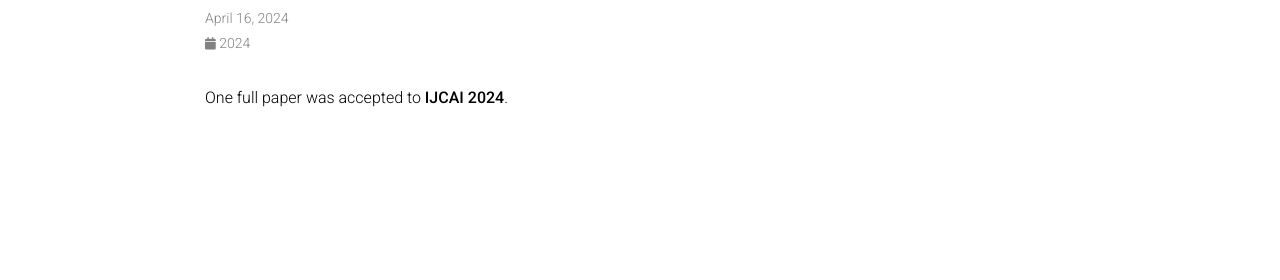
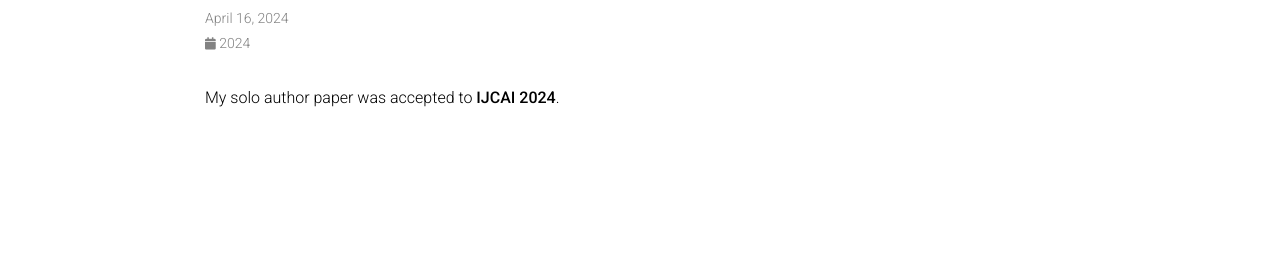
Before and after one commit to chenxiunt/chenxiunt.github.io, a Jekyll site: the page built from _news/announcement_20240416_IJCAI.md, in a window 1280 px wide. Shown: the part 153-433 px from the top of the page. Built offline with Jekyll 4.4.1, drawn with Linux system fonts in a browser that asks for light colours; comment, search, counter and statistics services are not loaded; a style sheet for code colours, icons or effects is not loaded.

Commit message:
Update announcement_20240416_IJCAI.md

```diff
--- a/_news/announcement_20240416_IJCAI.md
+++ b/_news/announcement_20240416_IJCAI.md
@@ -4,4 +4,4 @@ date: 2024-04-16 17:59:00-0400
 inline: true
 ---
 
-One full paper was accepted to **IJCAI 2024**.
+My solo author paper was accepted to **IJCAI 2024**.
```
